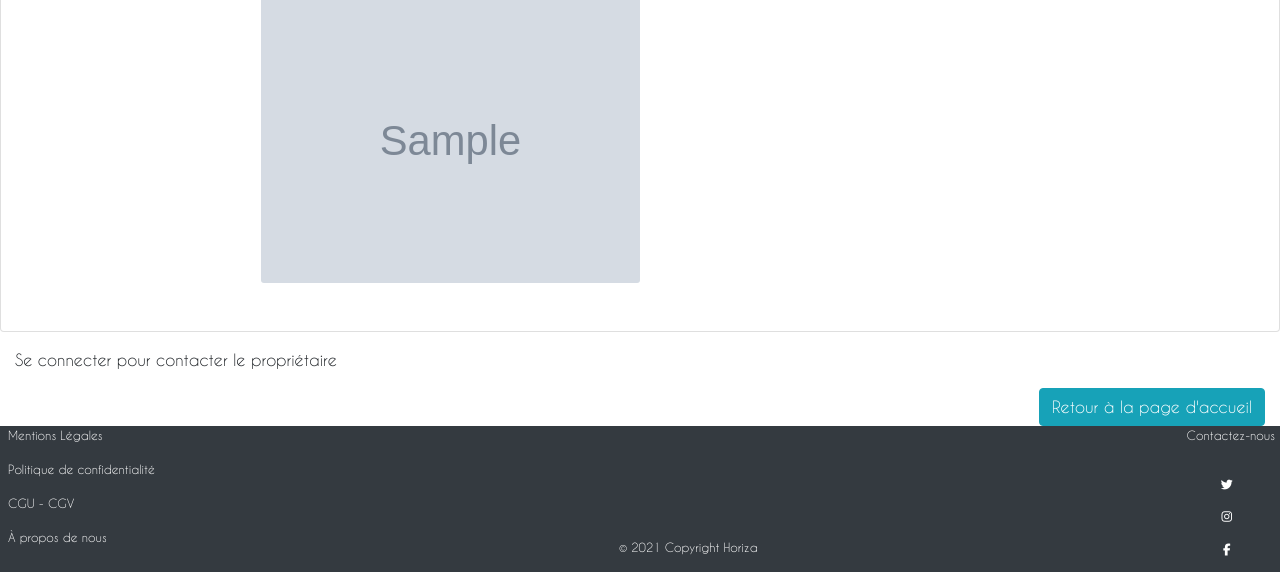
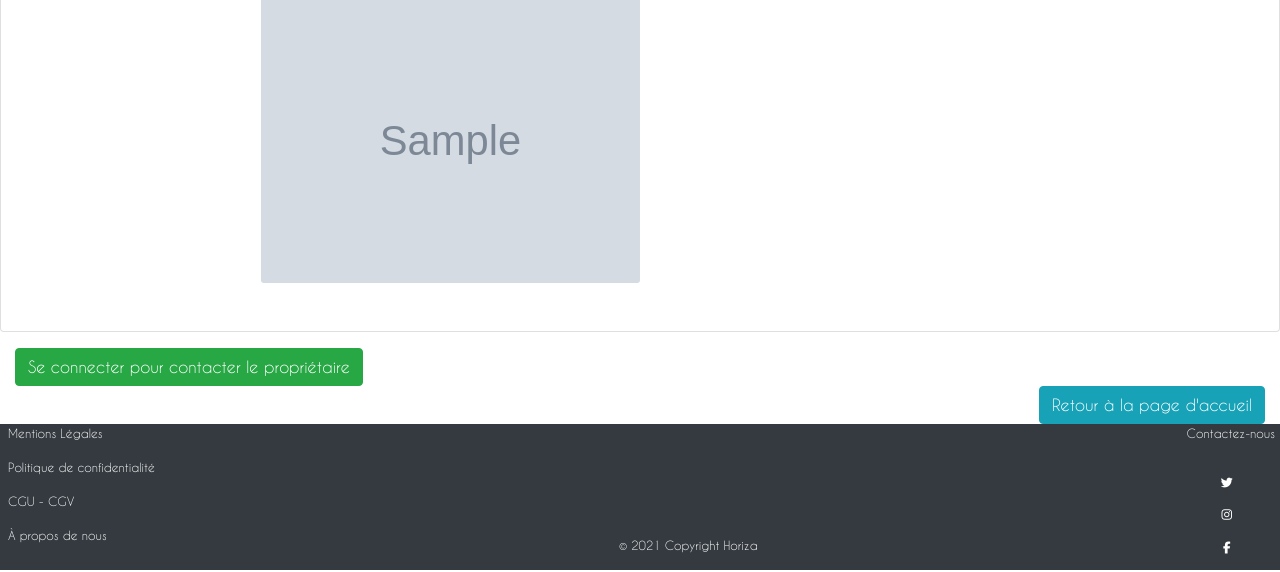
Before and after one commit to colinos10/horiza, a Symfony app: template templates/home/vehicule.html.twig in a window 1280 px wide. Shown: the part 1435-2007 px from the top of the page. Run offline with Twig, Linux system fonts and the light colour scheme; the template is opened without the code that fills it: most values are stand-ins (such as "Sample title", 1, 10 or a date in 2020); grey boxes marked "Sample" are stand-in pictures; some libraries are stand-ins or nearby versions.

Commit message:
bouton se connecter détail vehicule

```diff
--- a/templates/home/vehicule.html.twig
+++ b/templates/home/vehicule.html.twig
@@ -42,7 +42,7 @@
                 <p>Email : {{ vehicule.user.email }} </p>
             </div>
         {% else %}
-            <p>Se connecter pour contacter le propriétaire</p>
+            <a href="{{ path('app_login') }}" type="button" class="btn btn-success">Se connecter pour contacter le propriétaire</a>
         {% endif %}
 
 
```
